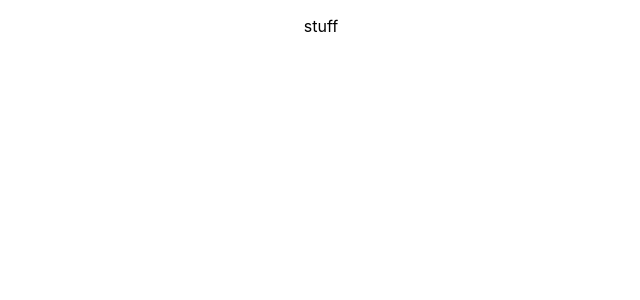
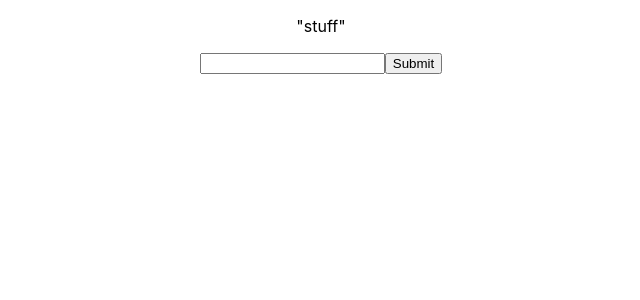
Before and after one commit to MintbeanHackathons/2020-03-21-ResumeBuilder, a React (Create React App) app in the folder resume-builder/: page / in a window 1280 px wide. Shown: the top 300 px of the page, without its empty margins (319-959 px from the left). Built offline with nearby package versions, Linux system fonts and the light colour scheme.

Commit message:
add form

```diff
--- a/resume-builder/src/TestComponent.js
+++ b/resume-builder/src/TestComponent.js
@@ -5,10 +5,20 @@ class TestComponent extends Component {
     sayStuff: 'stuff'
   };
 
+  handleChange = (e) => {
+    this.setState({
+      sayStuff: e.target.value
+    })
+  }
+
   render() {
     return (
       <div>
-        <p>{this.state.sayStuff}</p>
+        <p>{JSON.stringify(this.state.sayStuff)}</p>
+        <form>
+          <input type="textarea" onChange={e => this.handleChange(e)}/>
+          <button type="submit">Submit</button>
+        </form>
       </div>
     );
   }
```
